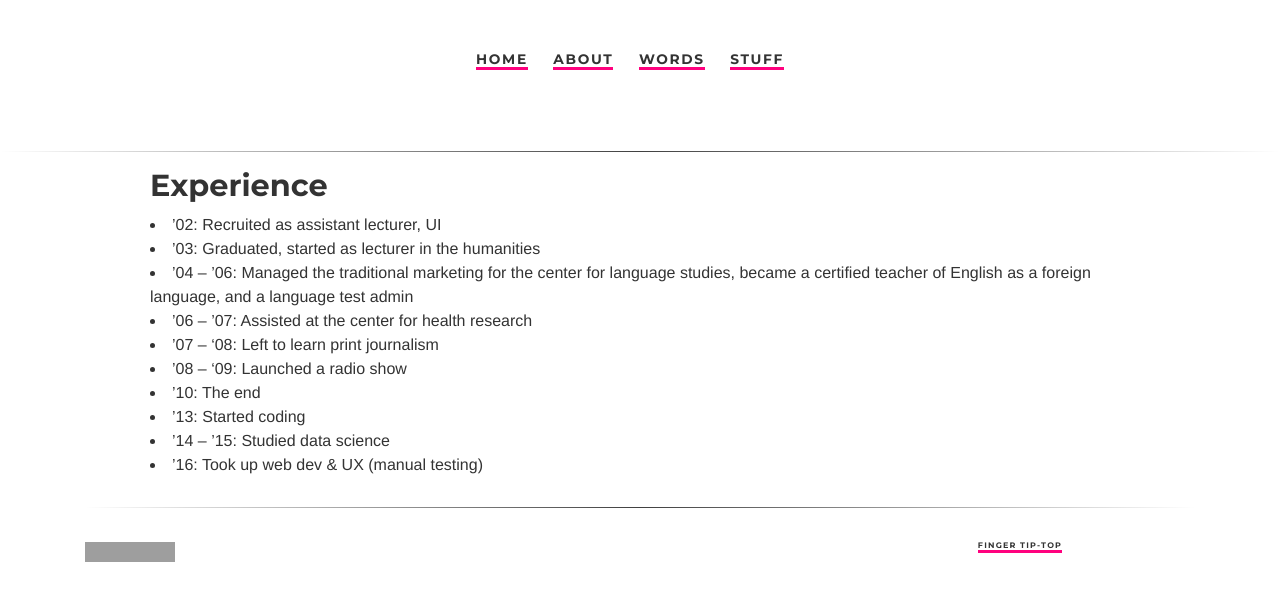
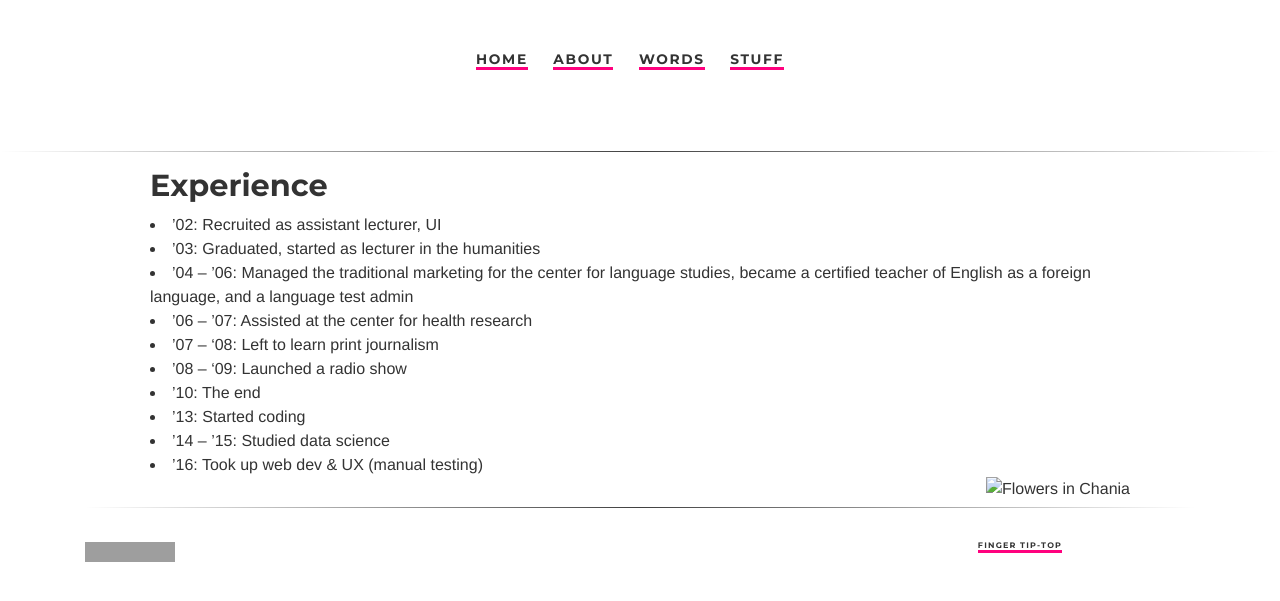
Before and after one commit to ariesti/ariesti.github.io, a Jekyll site: the page built from about/index.html, in a window 1280 px wide. Shown: the top 601 px of the page. Built offline with Jekyll 4.4.1, drawn with Linux system fonts in a browser that asks for light colours; grey boxes are pictures that could not be loaded.

Commit message:
Update index.html

```diff
--- a/about/index.html
+++ b/about/index.html
@@ -19,4 +19,8 @@
 <li>’14 – ’15: Studied data science</li>
 <li>’16: Took up web dev & UX (manual testing)</li>
 </div>
+<div class="right">
+	<img src="assets/1-ftt.png" alt="Flowers in Chania" style="float:right" />
+	</a>
 </div>
+</div>
```
